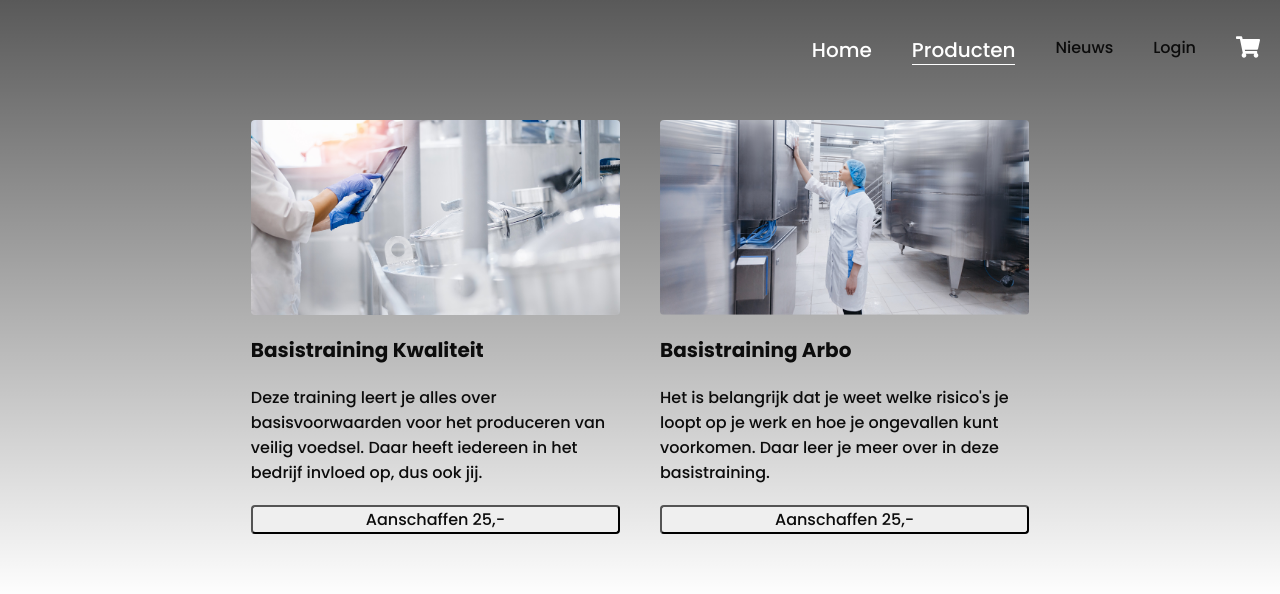
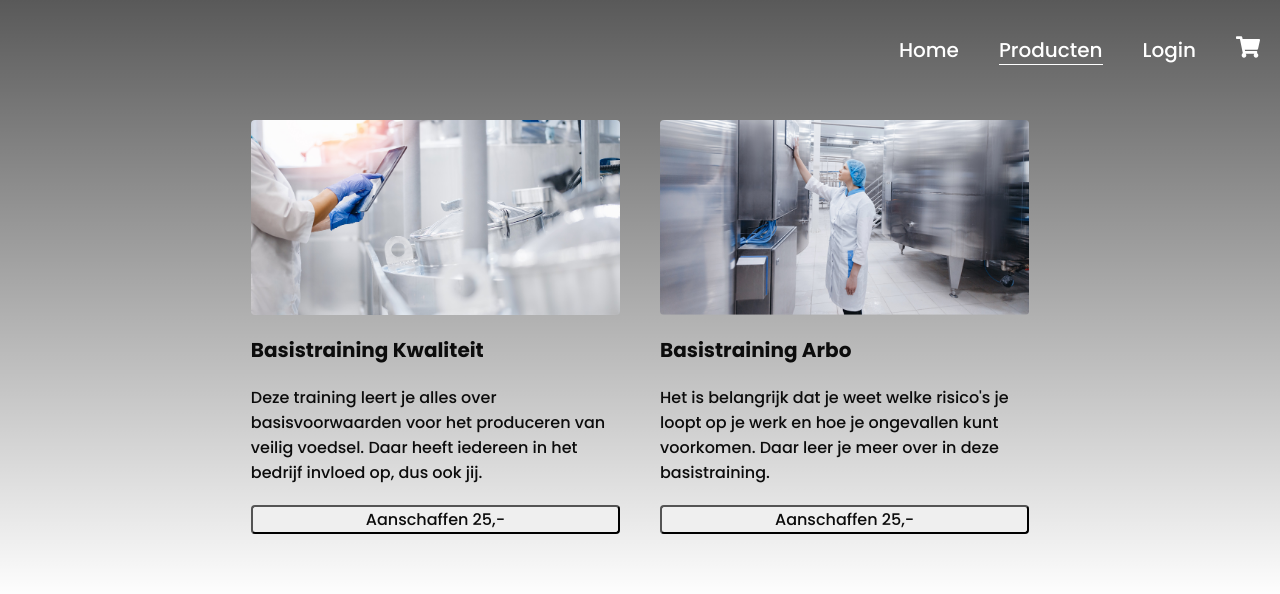
Before and after one commit to koenmoret/frontend-react-eindopdracht, a React (Vite) app: page /products in a window 1280 px wide. Shown: the top 594 px of the page. Built offline with nearby package versions, Linux system fonts and the light colour scheme.

Commit message:
Navbar toggle dashboard/news/login with authentication

```diff
--- a/src/components/global/Nav-bar.jsx
+++ b/src/components/global/Nav-bar.jsx
@@ -2,19 +2,32 @@ import './Nav-bar.css';
 import {FaShoppingCart} from "react-icons/fa";
 import {NavLink} from "react-router-dom";
 
+import { AuthContext } from '../../context/AuthContext.jsx';
+import {useContext} from "react";
+
+
 
 // eslint-disable-next-line react/prop-types
 function NavBar({setClass}) {
+
+    const { isAuth } = useContext(AuthContext);
 
     return (
         <>
             <div className="header--nav">
                 <nav className={`${setClass}`}>
                     <ul>
-                        <li><NavLink to="/" className={({isActive}) => isActive ? 'nav-item active-link' : 'nav-item default-link'}>Home</NavLink></li>
-                        <li><NavLink to="/products" className={({isActive}) => isActive ? 'nav-item active-link' : 'nav-item default-link'}>Producten</NavLink></li>
-                        <li>Nieuws</li>
-                        <li>Login</li>
+                        <li><NavLink to="/"
+                                     className={({isActive}) => isActive ? 'nav-item active-link' : 'nav-item default-link'}>Home</NavLink>
+                        </li>
+                        <li><NavLink to="/products"
+                                     className={({isActive}) => isActive ? 'nav-item active-link' : 'nav-item default-link'}>Producten</NavLink>
+                        </li>
+                        {isAuth && <><li><span className="nav-item">Dashboard</span></li>
+                            <li><span className="nav-item">Nieuws</span></li>
+                        </>}
+                        {isAuth ? <li><span className="nav-item">Logout</span></li> :
+                            <li><span className="nav-item">Login</span></li>}
                         <li>
                             <span className="fa-shopping-cart">
                                <FaShoppingCart/>
```
